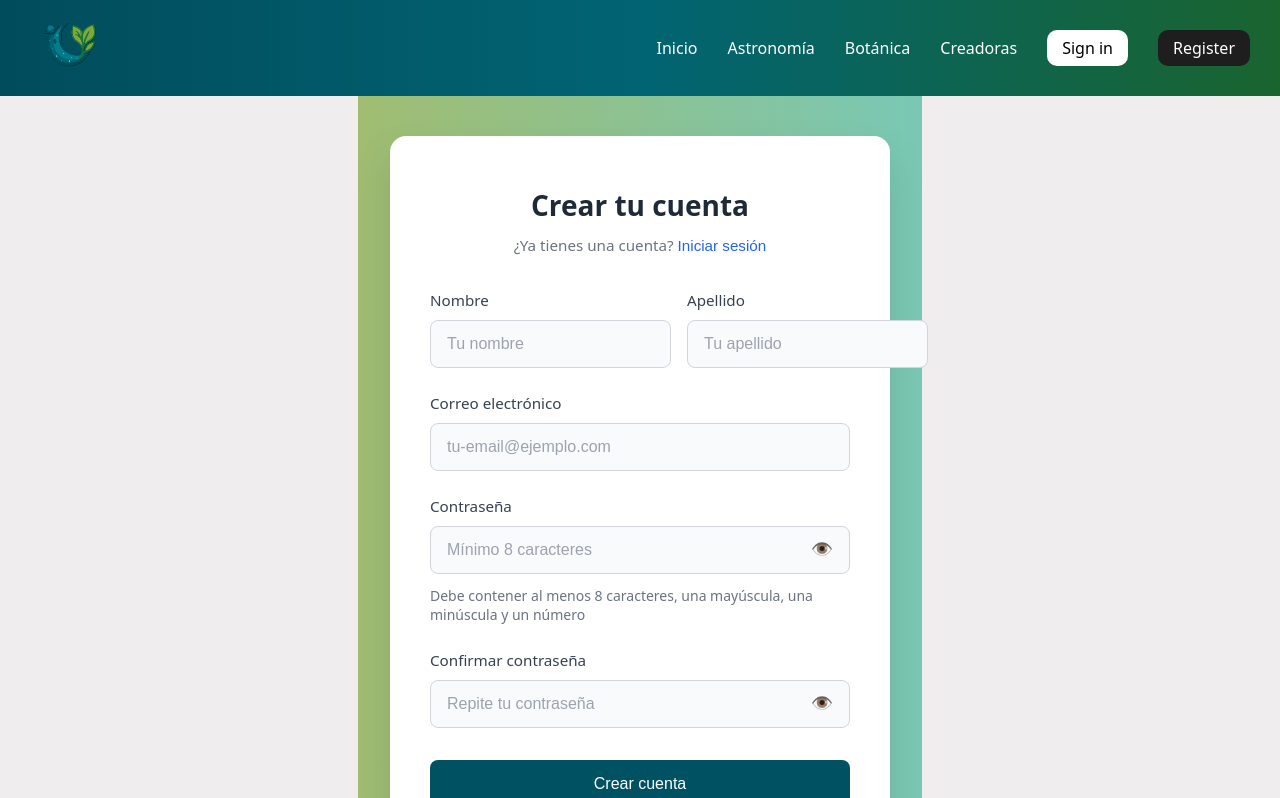
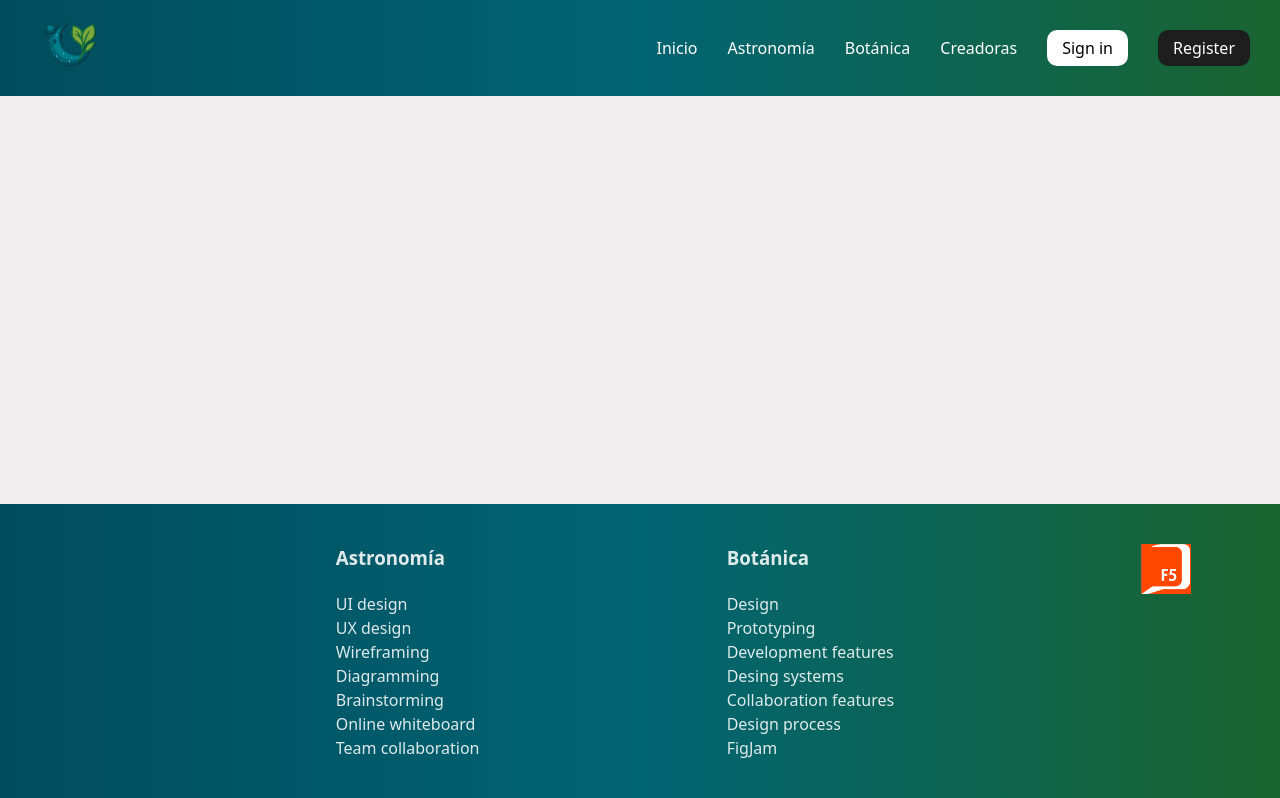
Before and after one commit to Sylva-Organization/CelestialBloom-Client, a React (Vite) app: page /registro in a window 1280 px wide. Shown: the top 798 px of the page. Built offline with nearby package versions, Linux system fonts and the light colour scheme.

Commit message:
feat(user): create user tab and add routing for Register

```diff
--- a/src/components/navBar.jsx
+++ b/src/components/navBar.jsx
@@ -26,7 +26,7 @@ const Navbar = () => {
                     <Link to="/inicio-sesion" className="nav-link btn btn-sign-in">Sign in</Link>
                 </li>
                 <li className="menu-item">
-                    <Link to="/registrarse" className="nav-link btn btn-register">Register</Link>
+                    <Link to="/registro" className="nav-link btn btn-register">Register</Link>
                 </li>
             </ul>
         </nav>
--- a/src/pages/Register.jsx
+++ b/src/pages/Register.jsx
@@ -1,14 +1,20 @@
 import './Register.css'
 import { useState } from 'react'
-import { useNavigate } from 'react-router-dom'
+import { useNavigate, useLocation } from 'react-router-dom'
 import Swal from 'sweetalert2'
 
 const Register = () => {
     const navigate = useNavigate()
+    const location = useLocation()
+
+    // Verificar si viene desde Sign In (con state) o desde navbar (sin state)
+    const showForm = location.state?.fromSignIn === true
+
     const [formData, setFormData] = useState({
         firstName: '',
         lastName: '',
         email: '',
+        username: '',
         password: '',
         confirmPassword: ''
     })
@@ -22,16 +28,16 @@ const Register = () => {
 
         switch (name) {
             case 'firstName':
-                if (!value.trim()) {
+                if (!value) {
                     error = 'El nombre es requerido'
-                } else if (value.trim().length < 2) {
+                } else if (value.length < 2) {
                     error = 'El nombre debe tener al menos 2 caracteres'
                 }
                 break
             case 'lastName':
-                if (!value.trim()) {
+                if (!value) {
                     error = 'El apellido es requerido'
-                } else if (value.trim().length < 2) {
+                } else if (value.length < 2) {
                     error = 'El apellido debe tener al menos 2 caracteres'
                 }
                 break
@@ -42,13 +48,24 @@ const Register = () => {
                     error = 'Ingresa un correo electrónico válido'
                 }
                 break
+            case 'username':
+                if (!value) {
+                    error = 'El nombre de usuario es requerido'
+                } else if (value.length < 3) {
+                    error = 'El usuario debe tener al menos 3 caracteres'
+                } else if (!/^[a-zA-Z0-9_]+$/.test(value)) {
+                    error = 'Solo se permiten letras, números y guión bajo'
+                } else if (value.length > 20) {
+                    error = 'El usuario no puede tener más de 20 caracteres'
+                }
+                break
             case 'password':
                 if (!value) {
                     error = 'La contraseña es requerida'
-                } else if (value.length < 8) {
-                    error = 'La contraseña debe tener al menos 8 caracteres'
+                } else if (value.length < 6) {
+                    error = 'La contraseña debe tener al menos 6 caracteres'
                 } else if (!/(?=.*[a-z])(?=.*[A-Z])(?=.*\d)/.test(value)) {
-                    error = 'Debe contener al menos una mayúscula, minúscula y un número'
+                    error = 'Debe contener al menos una mayúscula, una minúscula y un número'
                 }
                 break
             case 'confirmPassword':
@@ -80,9 +97,12 @@ const Register = () => {
             validateField(name, value)
         }
 
-        // Si estamos cambiando la contraseña y confirmPassword tiene valor, revalidar confirmPassword
+        // Si se está editando la contraseña, revalidar confirmPassword si ya tiene valor
         if (name === 'password' && formData.confirmPassword && errors.confirmPassword) {
-            validateField('confirmPassword', formData.confirmPassword)
+            setErrors(prev => ({
+                ...prev,
+                confirmPassword: value !== formData.confirmPassword ? 'Las contraseñas no coinciden' : ''
+            }))
         }
     }
 
@@ -95,15 +115,14 @@ const Register = () => {
         e.preventDefault()
 
         // Validar todos los campos
-        const validations = [
-            validateField('firstName', formData.firstName),
-            validateField('lastName', formData.lastName),
-            validateField('email', formData.email),
-            validateField('password', formData.password),
-            validateField('confirmPassword', formData.confirmPassword)
-        ]
+        const isFirstNameValid = validateField('firstName', formData.firstName)
+        const isLastNameValid = validateField('lastName', formData.lastName)
+        const isEmailValid = validateField('email', formData.email)
+        const isUsernameValid = validateField('username', formData.username)
+        const isPasswordValid = validateField('password', formData.password)
+        const isConfirmPasswordValid = validateField('confirmPassword', formData.confirmPassword)
 
-        if (validations.some(isValid => !isValid)) {
+        if (!isFirstNameValid || !isLastNameValid || !isEmailValid || !isUsernameValid || !isPasswordValid || !isConfirmPasswordValid) {
             Swal.fire({
                 icon: 'warning',
                 title: 'Datos incorrectos',
@@ -116,47 +135,33 @@ const Register = () => {
         setIsLoading(true)
 
         try {
-            // Simular llamada a API (aquí irá tu conexión al backend)
+            // Simular llamada a API
             await new Promise(resolve => setTimeout(resolve, 2000))
 
-            // Datos que se enviarán al backend
-            const registerData = {
-                firstName: formData.firstName.trim(),
-                lastName: formData.lastName.trim(),
-                email: formData.email.trim().toLowerCase(),
+            console.log('Register data:', {
+                firstName: formData.firstName,
+                lastName: formData.lastName,
+                email: formData.email,
+                username: formData.username,
                 password: formData.password
-            }
+            })
 
-            console.log('Datos para enviar al backend:', registerData)
-
-            // TODO: Reemplazar con llamada real al backend
-            // const response = await fetch('/api/auth/register', {
-            //     method: 'POST',
-            //     headers: {
-            //         'Content-Type': 'application/json',
-            //     },
-            //     body: JSON.stringify(registerData)
-            // })
-            // const result = await response.json()
-
-            // Simular éxito (reemplazar con respuesta real del backend)
             await Swal.fire({
                 icon: 'success',
                 title: '¡Cuenta creada exitosamente!',
-                text: 'Ya puedes iniciar sesión con tus credenciales',
+                text: 'Tu cuenta ha sido registrada. Ahora puedes iniciar sesión.',
                 confirmButtonColor: '#005262',
                 timer: 3000,
                 showConfirmButton: false
             })
 
-            // Redireccionar al login
+            // Redireccionar a login después del registro exitoso
             navigate('/inicio-sesion')
 
         } catch (error) {
-            console.error('Error al crear cuenta:', error)
             Swal.fire({
                 icon: 'error',
-                title: 'Error al crear la cuenta',
+                title: 'Error al crear cuenta',
                 text: 'No se pudo crear la cuenta. Inténtalo de nuevo.',
                 confirmButtonColor: '#005262'
             })
@@ -170,6 +175,16 @@ const Register = () => {
         navigate('/inicio-sesion')
     }
 
+    // Si no viene desde Sign In, mostrar página vacía
+    if (!showForm) {
+        return (
+            <div>
+                {/* Página vacía - acceso desde navbar */}
+            </div>
+        )
+    }
+
+    // Si viene desde Sign In, mostrar formulario completo
     return (
         <div className="register-container">
             <div className="register-card">
@@ -248,6 +263,35 @@ const Register = () => {
                     </div>
 
                     <div className="form-group">
+                        <label htmlFor="username">Usuario</label>
+                        <input
+                            type="text"
+                            id="username"
+                            name="username"
+                            value={formData.username}
+                            onChange={handleInputChange}
+                            onBlur={handleBlur}
+                            required
+                            placeholder="Elige tu nombre de usuario"
+                            aria-describedby={errors.username ? "username-error username-help" : "username-help"}
+                            aria-invalid={!!errors.username}
+                            autoComplete="username"
+                            minLength="3"
+                            maxLength="20"
+                        />
+                        {!errors.username && (
+                            <span id="username-help" className="field-help">
+                                3-20 caracteres, solo letras, números y guión bajo
+                            </span>
+                        )}
+                        {errors.username && (
+                            <span id="username-error" className="field-error" role="alert">
+                                {errors.username}
+                            </span>
+                        )}
+                    </div>
+
+                    <div className="form-group">
                         <label htmlFor="password">Contraseña</label>
                         <div className="password-input-wrapper">
                             <input
@@ -258,11 +302,11 @@ const Register = () => {
                                 onChange={handleInputChange}
                                 onBlur={handleBlur}
                                 required
-                                placeholder="Mínimo 8 caracteres"
-                                aria-describedby={errors.password ? "password-error" : "password-help"}
+                                placeholder="Crea una contraseña segura"
+                                aria-describedby={errors.password ? "password-error password-help" : "password-help"}
                                 aria-invalid={!!errors.password}
                                 autoComplete="new-password"
-                                minLength="8"
+                                minLength="6"
                             />
                             <button
                                 type="button"
@@ -273,9 +317,11 @@ const Register = () => {
                                 {showPassword ? "🙈" : "👁️"}
                             </button>
                         </div>
-                        <small id="password-help" className="field-help">
-                            Debe contener al menos 8 caracteres, una mayúscula, una minúscula y un número
-                        </small>
+                        {!errors.password && (
+                            <span id="password-help" className="field-help">
+                                Mínimo 6 caracteres, incluye mayúscula, minúscula y número
+                            </span>
+                        )}
                         {errors.password && (
                             <span id="password-error" className="field-error" role="alert">
                                 {errors.password}
@@ -324,7 +370,7 @@ const Register = () => {
                         {isLoading ? 'Creando cuenta...' : 'Crear cuenta'}
                     </button>
                     <div id="register-button-help" className="sr-only">
-                        Presiona Enter o haz clic para crear tu cuenta con los datos ingresados
+                        Presiona Enter o haz clic para crear tu nueva cuenta
                     </div>
                 </form>
             </div>
--- a/src/pages/SignIn.jsx
+++ b/src/pages/SignIn.jsx
@@ -122,7 +122,7 @@ const SignIn = () => {
 
     const handleRegisterClick = (e) => {
         e.preventDefault()
-        navigate('/registro')
+        navigate('/registro', { state: { fromSignIn: true } })
     }
 
     const handleForgotPassword = (e) => {
```
Also changed, not shown: src/pages/SignUp.css (added), src/pages/SignUp.jsx (added).
